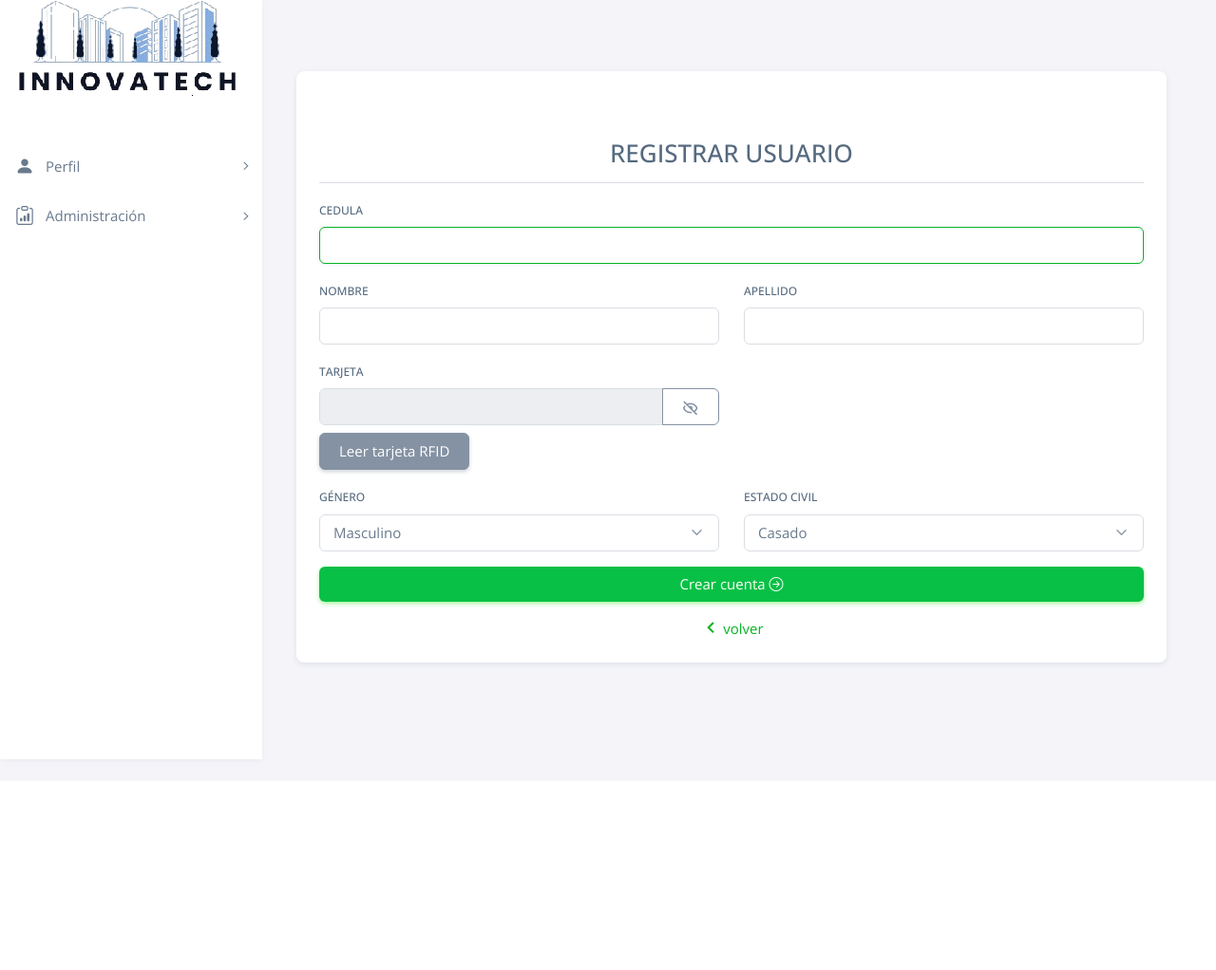
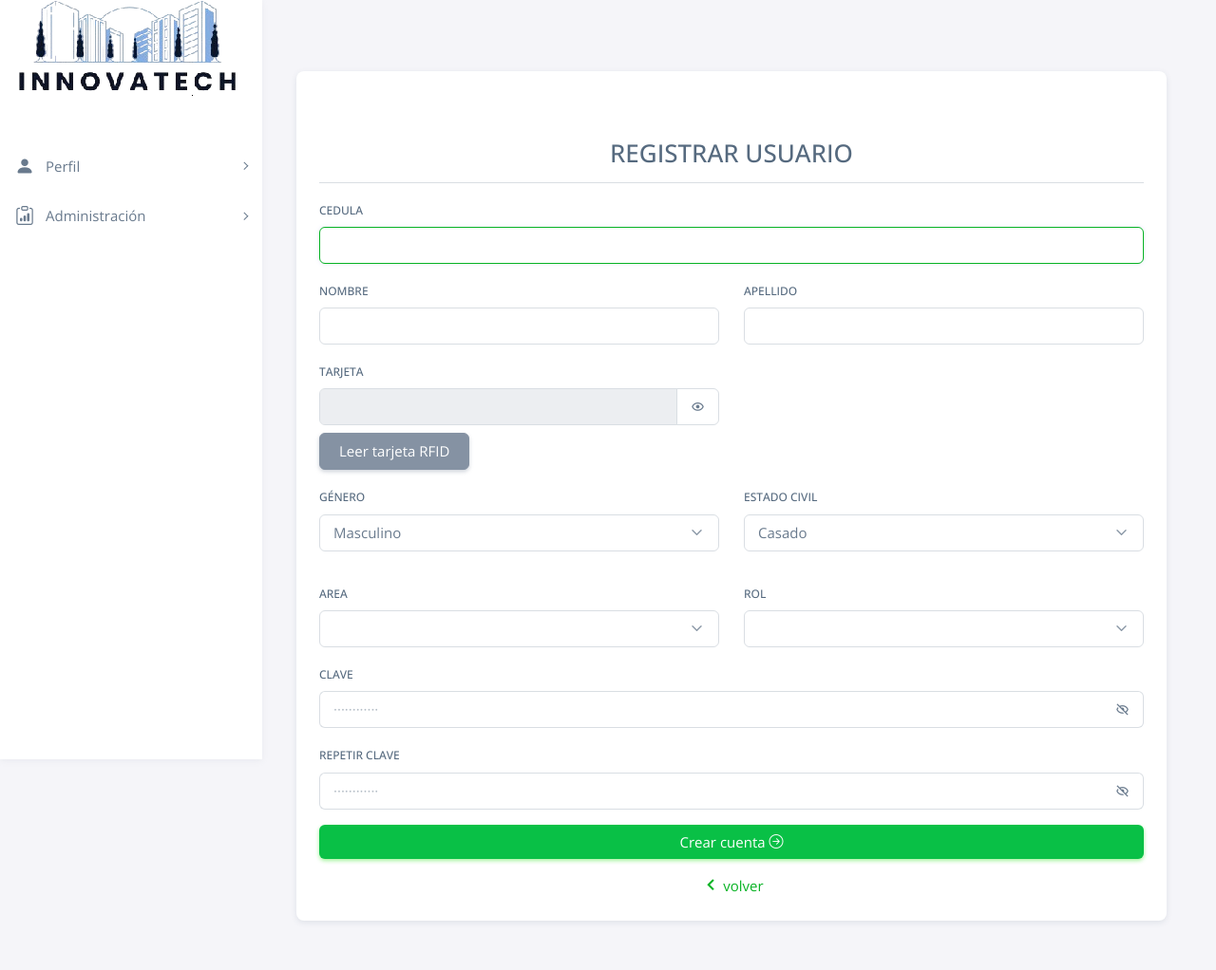
Before and after one commit to jandres-21/proyecto.github.io, a Flask app: page /register-user in a window 1280 px wide. Shown: the whole page at 95% size. Before the commit the page ends 805 px from the top, so only its background shows below. Run offline with Flask 3, Linux system fonts and the light colour scheme; the visitor is signed in with stand-in values (Sample User, id 1); data that the repository does not hold is empty; some libraries are stand-ins or nearby versions.

Commit message:
menu registro corregido

```diff
--- a/my-app/templates/public/login/auth_register.html
+++ b/my-app/templates/public/login/auth_register.html
@@ -46,10 +46,11 @@
               <div class="mb-3 col-md-6">
                 <label for="tarjeta" class="form-label">Tarjeta</label>
                 <div class="input-group">
+                  <!-- Se cambia el tipo a "password" para ocultar los caracteres por defecto -->
                   <input type="password" class="form-control" name="tarjeta" id="tarjeta" required readonly value="" />
-                  <button class="btn btn-outline-secondary" type="button" id="toggleTarjeta">
-                    <i class="bx bx-hide"></i>
-                  </button>
+                  <span class="input-group-text cursor-pointer" id="toggleTarjeta">
+                    <i class="bx bx-show"></i>
+                  </span>
                 </div>
                 <!-- Botón para leer tarjeta RFID -->
                 <button type="button" id="readRFID" class="btn btn-secondary mt-2">Leer tarjeta RFID</button>
@@ -73,6 +74,56 @@
                 </select>
               </div>
             </div>
+            <div class="row">
+              <div class="mt-3 col-md-6">
+                <label for="area" class="form-label">Area</label>
+                <select class="form-select" name="selectArea" {% if dataLogin.rol == 2 %} disabled {% endif %}>
+                  {% for area in areas %}
+                  <option value="{{ area.id_area }}">{{ area.nombre_area }}</option>
+                  {% endfor %}
+                </select>
+              </div>
+              <div class="mt-3 col-md-6">
+                <label for="rol" class="form-label">Rol</label>
+                <select class="form-select" name="selectRol" {% if dataLogin.rol == 2 %} disabled {% endif %}>
+                  {% for rol in roles %}
+                  <option value="{{ rol.id_rol }}">{{ rol.nombre_rol }}</option>
+                  {% endfor %}
+                </select>
+              </div>
+            </div>
+
+            <!-- Campos de contraseña -->
+            <div class="mb-3 form-password-toggle mt-3">
+              <label class="form-label" for="pass_user">Clave</label>
+              <div class="input-group input-group-merge">
+                <input type="password" class="form-control" name="pass_user" id="pass_user"
+                  placeholder="&#xb7;&#xb7;&#xb7;&#xb7;&#xb7;&#xb7;&#xb7;&#xb7;&#xb7;&#xb7;&#xb7;&#xb7;" aria-describedby="password"
+                  required />
+                <span class="input-group-text cursor-pointer">
+                  <i class="bx bx-hide"></i>
+                </span>
+              </div>
+              <div class="text-danger" id="passwordError" style="display:none;">
+                La contraseña debe tener al menos 8 caracteres, incluyendo una mayúscula, una minúscula, un número y un carácter especial valido (!@#$%^&*+\-).
+              </div>
+            </div>
+
+            <!-- Campo de repetir contraseña -->
+            <div class="mb-3 form-password-toggle mt-3">
+              <label class="form-label" for="pass_user_repeat">Repetir Clave</label>
+              <div class="input-group input-group-merge">
+                <input type="password" class="form-control" name="pass_user_repeat" id="pass_user_repeat"
+                  placeholder="&#xb7;&#xb7;&#xb7;&#xb7;&#xb7;&#xb7;&#xb7;&#xb7;&#xb7;&#xb7;&#xb7;&#xb7;" aria-describedby="password"
+                  required />
+                <span class="input-group-text cursor-pointer">
+                  <i class="bx bx-hide"></i>
+                </span>
+              </div>
+              <div class="text-danger" id="passwordRepeatError" style="display:none;">
+                Las contraseñas no coinciden.
+              </div>
+            </div>
 
             <button class="btn btn-primary w-100" id="submitButton">
               Crear cuenta
@@ -93,21 +144,12 @@
 </div>
 
 <script>
-  // --- Función para alternar visibilidad del campo "Tarjeta" ---
-  document.getElementById('toggleTarjeta').addEventListener('click', function() {
-    const tarjetaInput = document.getElementById('tarjeta');
-    const icon = this.querySelector('i');
-
-    if (tarjetaInput.type === "password") {
-      tarjetaInput.type = "text";
-      icon.classList.remove('bx-hide');
-      icon.classList.add('bx-show');
-    } else {
-      tarjetaInput.type = "password";
-      icon.classList.remove('bx-show');
-      icon.classList.add('bx-hide');
-    }
-  });
+  // Función para restaurar el botón a su estado original.
+  function restoreButton() {
+    readRFIDButton.textContent = originalText;
+    readRFIDButton.classList.remove('btn-warning');
+    readRFIDButton.classList.add('btn-secondary');
+  }
 
   // --- Lógica para el manejo del botón "Leer tarjeta RFID" con polling ---
   const readRFIDButton = document.getElementById('readRFID');
@@ -118,16 +160,22 @@
   tarjetaInput.value = "";
 
   readRFIDButton.addEventListener('click', function() {
+    // Cambiar el texto y el color del botón al iniciar la lectura.
     readRFIDButton.textContent = "Leyendo tarjeta...";
     readRFIDButton.classList.remove('btn-secondary');
     readRFIDButton.classList.add('btn-warning');
 
-    const pollingInterval = 1000;
+    // Iniciar polling: se realizará una consulta cada 1 segundo.
+    const pollingInterval = 1000; // 1 segundo
     let pollingTimer = setInterval(fetchCodigo, pollingInterval);
 
+    // Se establece un tiempo máximo de 10 segundos.
     let timeoutTimer = setTimeout(() => {
+      // Si se llega a los 10 segundos sin obtener un código nuevo, se detiene el polling.
       clearInterval(pollingTimer);
+      // Se asegura que el campo quede en blanco.
       tarjetaInput.value = "";
+      // Restaurar el botón a su estado original.
       restoreButton();
     }, 10000);
 
@@ -135,23 +183,88 @@
       fetch('/obtener_targeta')
         .then(response => response.json())
         .then(data => {
+          // Si se encuentra un código (se asume que un código distinto de vacío es válido)
           if (data.codigo && data.codigo.trim() !== "") {
+            // Asignar el código obtenido al campo "tarjeta"
             tarjetaInput.value = data.codigo;
+            // Se detiene el polling y se cancela el timeout.
             clearInterval(pollingTimer);
             clearTimeout(timeoutTimer);
+            // Restaurar el botón a su estado original.
             restoreButton();
           }
         })
         .catch(error => {
           console.error('Error al obtener el código de tarjeta:', error);
+          // En caso de error, se sigue intentando hasta el tiempo máximo.
         });
     }
   });
 
-  function restoreButton() {
-    readRFIDButton.textContent = originalText;
-    readRFIDButton.classList.remove('btn-warning');
-    readRFIDButton.classList.add('btn-secondary');
+  // --- Toggle para mostrar/ocultar el contenido del campo "tarjeta" ---
+  document.getElementById('toggleTarjeta').addEventListener('click', function() {
+    const tarjetaField = document.getElementById('tarjeta');
+    if (tarjetaField.type === "password") {
+      tarjetaField.type = "text";
+      this.innerHTML = '<i class="bx bx-hide"></i>';
+    } else {
+      tarjetaField.type = "password";
+      this.innerHTML = '<i class="bx bx-show"></i>';
+    }
+  });
+
+  // --- Validación de contraseñas y otros campos ---
+  document.getElementById('submitButton').addEventListener('click', function(e) {
+    const passUser = document.getElementById('pass_user').value;
+    const passUserRepeat = document.getElementById('pass_user_repeat').value;
+
+    if (passUser !== passUserRepeat) {
+      e.preventDefault(); // Evitar el envío del formulario
+      document.getElementById('passwordRepeatError').style.display = 'block';
+    }
+  });
+
+  function validateForm() {
+    const name = document.getElementById('name').value;
+    const surname = document.getElementById('surname').value;
+    const cedula = document.getElementById('cedula').value;
+    const passUser = document.getElementById('pass_user').value;
+    let valid = true;
+
+    const nameRegex = /^[a-zA-Z]+$/;
+    const surnameRegex = /^[a-zA-Z]+$/;
+    const cedulaRegex = /^\d{10}$/;
+    const passwordRegex = /^(?=.*[a-z])(?=.*[A-Z])(?=.*\d)(?=.*[!@#$%^&*+\-.,:;|°]).{8,}$/;
+
+    if (!nameRegex.test(name)) {
+      document.getElementById('nameError').style.display = 'block';
+      valid = false;
+    } else {
+      document.getElementById('nameError').style.display = 'none';
+    }
+
+    if (!surnameRegex.test(surname)) {
+      document.getElementById('surnameError').style.display = 'block';
+      valid = false;
+    } else {
+      document.getElementById('surnameError').style.display = 'none';
+    }
+
+    if (!cedulaRegex.test(cedula)) {
+      document.getElementById('cedulaError').style.display = 'block';
+      valid = false;
+    } else {
+      document.getElementById('cedulaError').style.display = 'none';
+    }
+
+    if (!passwordRegex.test(passUser)) {
+      document.getElementById('passwordError').style.display = 'block';
+      valid = false;
+    } else {
+      document.getElementById('passwordError').style.display = 'none';
+    }
+
+    return valid;
   }
 </script>
 
```
